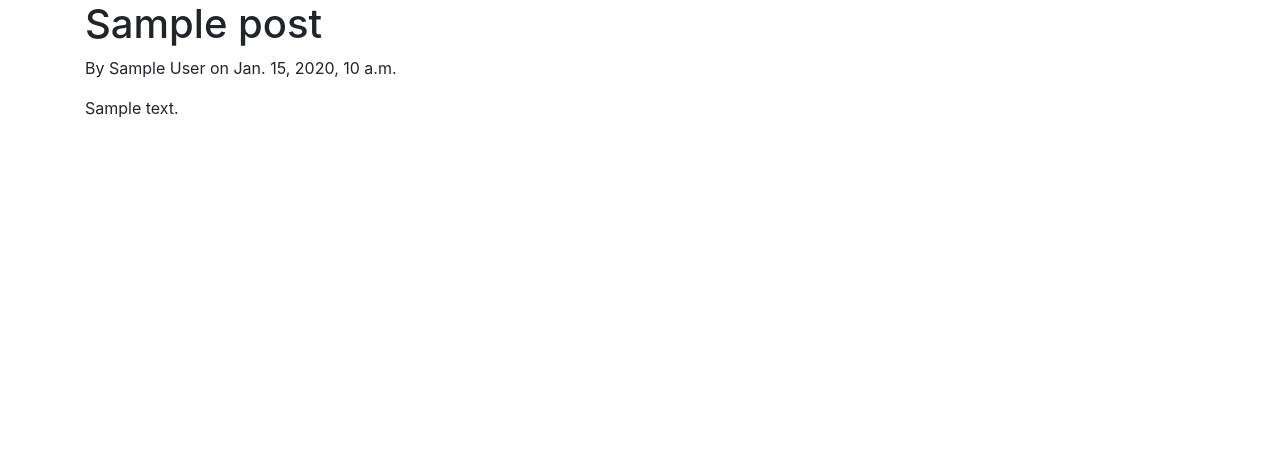
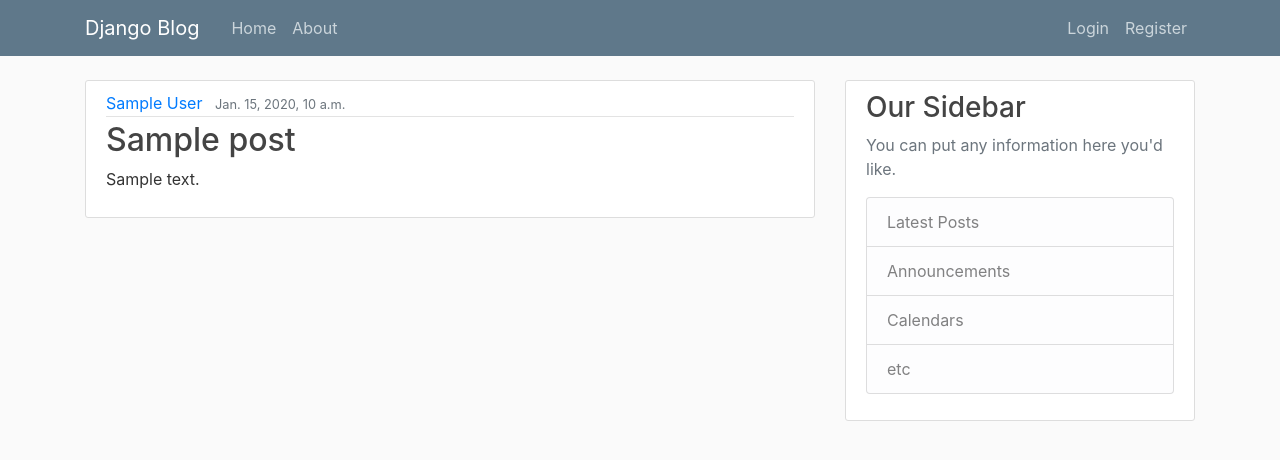
Before and after one commit to jmutakura/django_blog, a Django app: template blog/main_blog/templates/main_blog/home.html in a window 1280 px wide. Shown: the top 460 px of the page. Run offline with Django 3.2, Linux system fonts and the light colour scheme; the template is opened without the code that fills it: most values are stand-ins (such as "Sample title", 1, 10 or a date in 2020); some libraries are stand-ins or nearby versions.

Commit message:
Did the following:   * Input the css and the navbar on the base templates   * Used the django url to make the routes on the navbar url dynamic   * Added the sidebar

```diff
--- /dev/null
+++ b/blog/main_blog/static/main_blog/main.css
@@ -0,0 +1,89 @@
+body {
+	background: #fafafa;
+	color: #333333;
+	margin-top: 5rem;
+}
+
+h1,
+h2,
+h3,
+h4,
+h5,
+h6 {
+	color: #444444;
+}
+
+ul {
+	margin: 0;
+}
+
+.bg-steel {
+	background-color: #5f788a;
+}
+
+.site-header .navbar-nav .nav-link {
+	color: #cbd5db;
+}
+
+.site-header .navbar-nav .nav-link:hover {
+	color: #ffffff;
+}
+
+.site-header .navbar-nav .nav-link.active {
+	font-weight: 500;
+}
+
+.content-section {
+	background: #ffffff;
+	padding: 10px 20px;
+	border: 1px solid #dddddd;
+	border-radius: 3px;
+	margin-bottom: 20px;
+}
+
+.article-title {
+	color: #444444;
+}
+
+a.article-title:hover {
+	color: #428bca;
+	text-decoration: none;
+}
+
+.article-content {
+	white-space: pre-line;
+}
+
+.article-img {
+	height: 65px;
+	width: 65px;
+	margin-right: 16px;
+}
+
+.article-metadata {
+	padding-bottom: 1px;
+	margin-bottom: 4px;
+	border-bottom: 1px solid #e3e3e3;
+}
+
+.article-metadata a:hover {
+	color: #333;
+	text-decoration: none;
+}
+
+.article-svg {
+	width: 25px;
+	height: 25px;
+	vertical-align: middle;
+}
+
+.account-img {
+	height: 125px;
+	width: 125px;
+	margin-right: 20px;
+	margin-bottom: 16px;
+}
+
+.account-heading {
+	font-size: 2.5rem;
+}
--- a/blog/main_blog/templates/main_blog/base.html
+++ b/blog/main_blog/templates/main_blog/base.html
@@ -1,3 +1,5 @@
+{% load static %}
+
 <!DOCTYPE html>
 <html lang="en">
 	<head>
@@ -9,6 +11,8 @@
 		<meta http-equiv="X-UA-Compatible" content="ie=edge" />
         <link rel="stylesheet" href="https://stackpath.bootstrapcdn.com/bootstrap/4.4.1/css/bootstrap.min.css" integrity="sha384-Vkoo8x4CGsO3+Hhxv8T/Q5PaXtkKtu6ug5TOeNV6gBiFeWPGFN9MuhOf23Q9Ifjh" crossorigin="anonymous">
 
+        <link rel='stylesheet' type='text/css'href='{% static 'main_blog/main.css' %}'>
+
 		{% if title %}
 		<title>Blog - {{ title }}</title>
 		{% else %}
@@ -16,9 +20,51 @@
 		{% endif %}
 	</head>
 	<body>
-        <div class='container'>
-            {% block content  %} {% endblock  %}
-        </div>
+
+    {% comment %} navbar starts here {% endcomment %}
+        <header class="site-header">
+            <nav class="navbar navbar-expand-md navbar-dark bg-steel fixed-top">
+                <div class="container">
+                <a class="navbar-brand mr-4" href="{% url 'blog-home' %}">Django Blog</a>
+                <button class="navbar-toggler" type="button" data-toggle="collapse" data-target="#navbarToggle" aria-controls="navbarToggle" aria-expanded="false" aria-label="Toggle navigation">
+                <span class="navbar-toggler-icon"></span>
+                </button>
+                <div class="collapse navbar-collapse" id="navbarToggle">
+                    <div class="navbar-nav mr-auto">
+                    <a class="nav-item nav-link" href="{% url 'blog-home' %}">Home</a>
+                    <a class="nav-item nav-link" href="{% url 'blog-about' %}">About</a>
+                    </div>
+                    <!-- Navbar Right Side -->
+                    <div class="navbar-nav">
+                    <a class="nav-item nav-link" href="#">Login</a>
+                    <a class="nav-item nav-link" href="#">Register</a>
+                    </div>
+                </div>
+                </div>
+            </nav>
+        </header>
+
+{% comment %} body starts here {% endcomment %}
+ <main role="main" class="container">
+  <div class="row">
+    <div class="col-md-8">
+      {% block content %}{% endblock %}
+    </div>
+    <div class="col-md-4">
+      <div class="content-section">
+        <h3>Our Sidebar</h3>
+        <p class='text-muted'>You can put any information here you'd like.
+          <ul class="list-group">
+            <li class="list-group-item list-group-item-light">Latest Posts</li>
+            <li class="list-group-item list-group-item-light">Announcements</li>
+            <li class="list-group-item list-group-item-light">Calendars</li>
+            <li class="list-group-item list-group-item-light">etc</li>
+          </ul>
+        </p>
+      </div>
+    </div>
+  </div>
+</main>
 
 
 
--- a/blog/main_blog/templates/main_blog/home.html
+++ b/blog/main_blog/templates/main_blog/home.html
@@ -4,8 +4,15 @@
 {% comment %} content block {% endcomment %}
 {% block content  %}
     {% for post in posts %}
-		<h1>{{ post.title }}</h1>
-		<p>By {{ post.author }} on {{ post.date }}</p>
-		<p>{{ post.content }}</p>
+		<article class="media content-section">
+            <div class="media-body">
+                <div class="article-metadata">
+                <a class="mr-2" href="#">{{ post.author }}</a>
+                <small class="text-muted">{{ post.date_posted }}</small>
+                </div>
+                <h2><a class="article-title" href="#">{{ post.title }}</a></h2>
+                <p class="article-content">{{ post.content }}</p>
+        </div>
+        </article>
 		{% endfor %}
 {% endblock content %}
```
